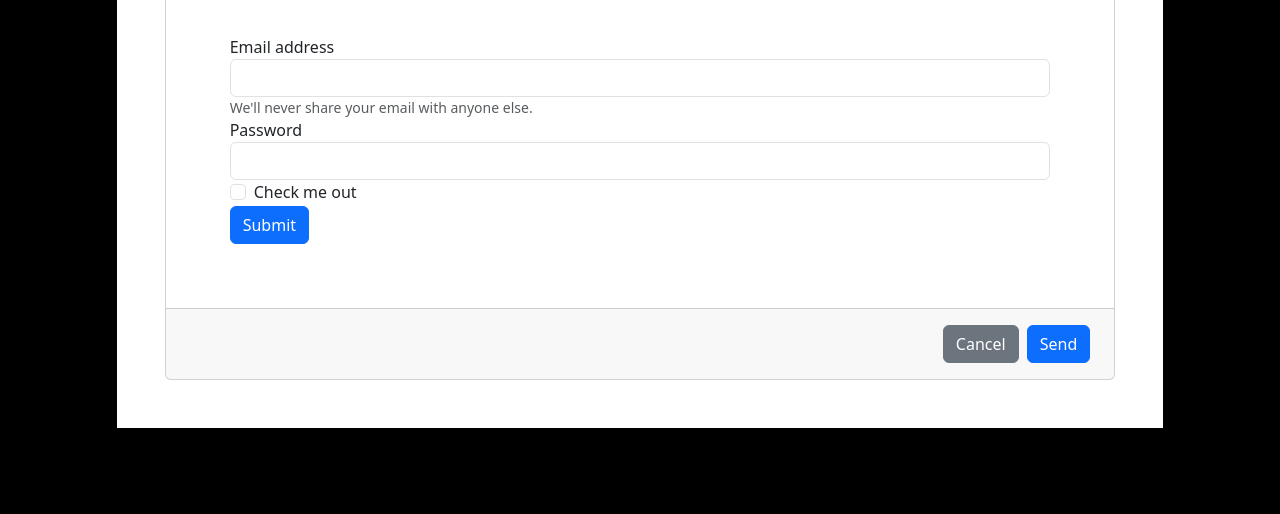
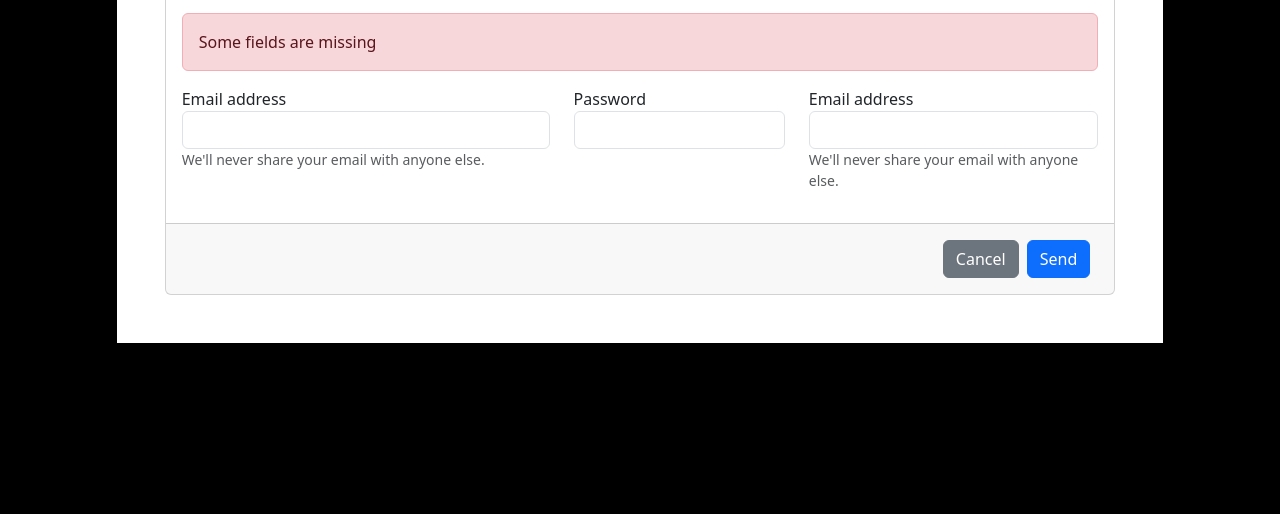
Before and after one commit to cesaramcolson/HTML5-form2, a plain HTML site: page index.html in a window 1280 px wide. Shown: the part 286-800 px from the top of the page. Drawn offline with nearby package versions, Linux system fonts and the light colour scheme.

Commit message:
working on the form

```diff
--- a/index.html
+++ b/index.html
@@ -15,22 +15,35 @@
                         <div class="alert alert-danger" role="alert">
                             Some fields are missing
                         </div>
-                        <form class="m-5">
+
+
+                        <!-- form -->
+                        <form>
+                            <div class="row">
+                                <div class="col-md-5">
                                     <div class="form-group">
                                         <label for="exampleInputEmail1">Email address</label>
                                         <input type="email" class="form-control" id="exampleInputEmail1" aria-describedby="emailHelp">
                                         <small id="emailHelp" class="form-text text-muted">We'll never share your email with anyone else.</small>
                                     </div>
+                                </div>
+                                <div class="col-md-3">
                                     <div class="form-group">
                                         <label for="exampleInputPassword1">Password</label>
                                         <input type="password" class="form-control" id="exampleInputPassword1">
                                     </div>
-                            <div class="form-group form-check">
-                              <input type="checkbox" class="form-check-input" id="exampleCheck1">
-                              <label class="form-check-label" for="exampleCheck1">Check me out</label>
                                 </div>
-                            <button type="submit" class="btn btn-primary">Submit</button>
+                                <div class="col-md-4">
+                                    <div class="form-group">
+                                        <label for="exampleInputEmail1">Email address</label>
+                                        <input type="email" class="form-control" id="exampleInputEmail1" aria-describedby="emailHelp">
+                                        <small id="emailHelp" class="form-text text-muted">We'll never share your email with anyone else.</small>
+                                      </div>
+                                </div>
+                            </div>
                         </form>
+
+
                     </div>
                     <div class="card-footer text-muted d-flex justify-content-end">
                         <div class="m-2">
```
Lines whose indentation alone changed are shown as unchanged.
